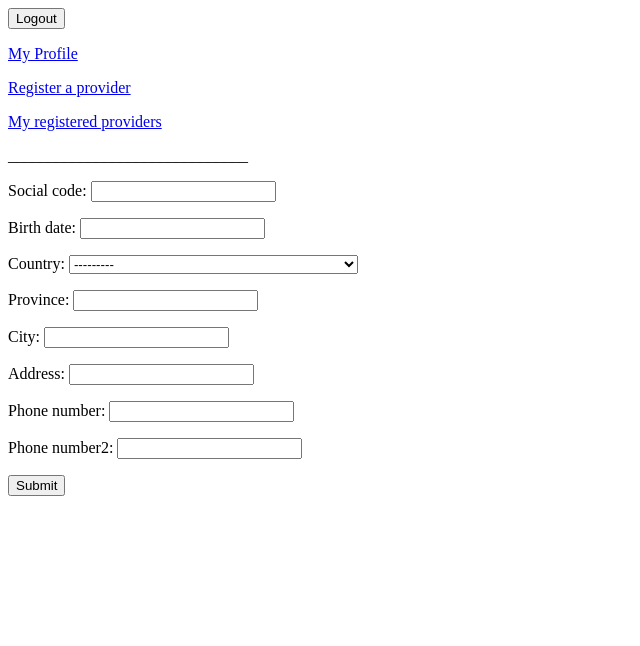
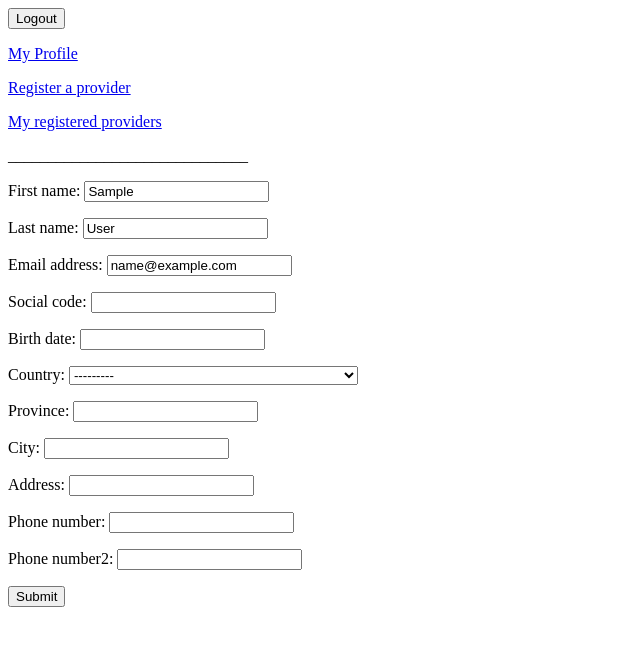
Before and after one commit to pouya-gh/MyStore, a Django app: page /profile/update in a window 1280 px wide. Shown: the top 646 px of the page, without its empty margins (0-640 px from the left). Run offline with Django 5.2, Linux system fonts and the light colour scheme; the visitor is signed in with stand-in values (Sample User, id 1).

Commit message:
add name and email editing to user profile view

```diff
--- a/account/forms.py
+++ b/account/forms.py
@@ -1,6 +1,12 @@
 from django import forms
 from .models import CustomerProfile, ProviderProfile
+from django.contrib.auth import get_user_model
 
+
+class MyUserChangeForm(forms.ModelForm):
+    class Meta:
+        model = get_user_model()
+        fields = ["first_name", "last_name", "email"]
 
 class CustomerProfileForm(forms.ModelForm):
     class Meta:
--- a/account/templates/account/customerprofile/form.html
+++ b/account/templates/account/customerprofile/form.html
@@ -4,6 +4,8 @@
 
 {% block content %}
 <form method="post" action="{% url "account:cutomer_profile_set" %}">
+{{ auth_user_form.non_field_errors }}
+{{ auth_user_form.as_p }}
 {{ form.non_field_errors }}
 {{ form.as_p }}
 {% csrf_token %}
--- a/account/views.py
+++ b/account/views.py
@@ -6,7 +6,7 @@ from django.core.exceptions import ObjectDoesNotExist
 from django.views.generic.list import ListView
 from django.views.generic.edit import UpdateView, DeleteView, CreateView
 from django.contrib.auth.mixins import LoginRequiredMixin
-from .forms import CustomerProfileForm, ProviderProfileForm
+from .forms import CustomerProfileForm, ProviderProfileForm, MyUserChangeForm
 from .models import ProviderProfile, ProfileStatus
 
 def index_temp(request):
@@ -34,10 +34,12 @@ def user_profile_update(request):
             form = CustomerProfileForm(request.POST, instance=user.profile)
         except ObjectDoesNotExist:
             form = CustomerProfileForm(request.POST)
+        auth_user_form = MyUserChangeForm(request.POST, instance=user)
 
-
-        if form.is_valid():
+        if form.is_valid() and auth_user_form.is_valid():
             cd = form.cleaned_data
+            cd2 = auth_user_form.cleaned_data
+            auth_user_form.save()
             profile = form.save(commit=False)
             if not profile.user_id:
                 profile.user = user
@@ -48,8 +50,10 @@ def user_profile_update(request):
             form = CustomerProfileForm(instance=user.profile)
         except ObjectDoesNotExist:
             form = CustomerProfileForm()
+        auth_user_form = MyUserChangeForm(instance=user)
 
-    return render(request, "account/customerprofile/form.html", {"form": form})
+    return render(request, "account/customerprofile/form.html",
+                  {"form": form, "auth_user_form": auth_user_form})
 
 
 class ProviderProfileQuerySetMixin:
```
